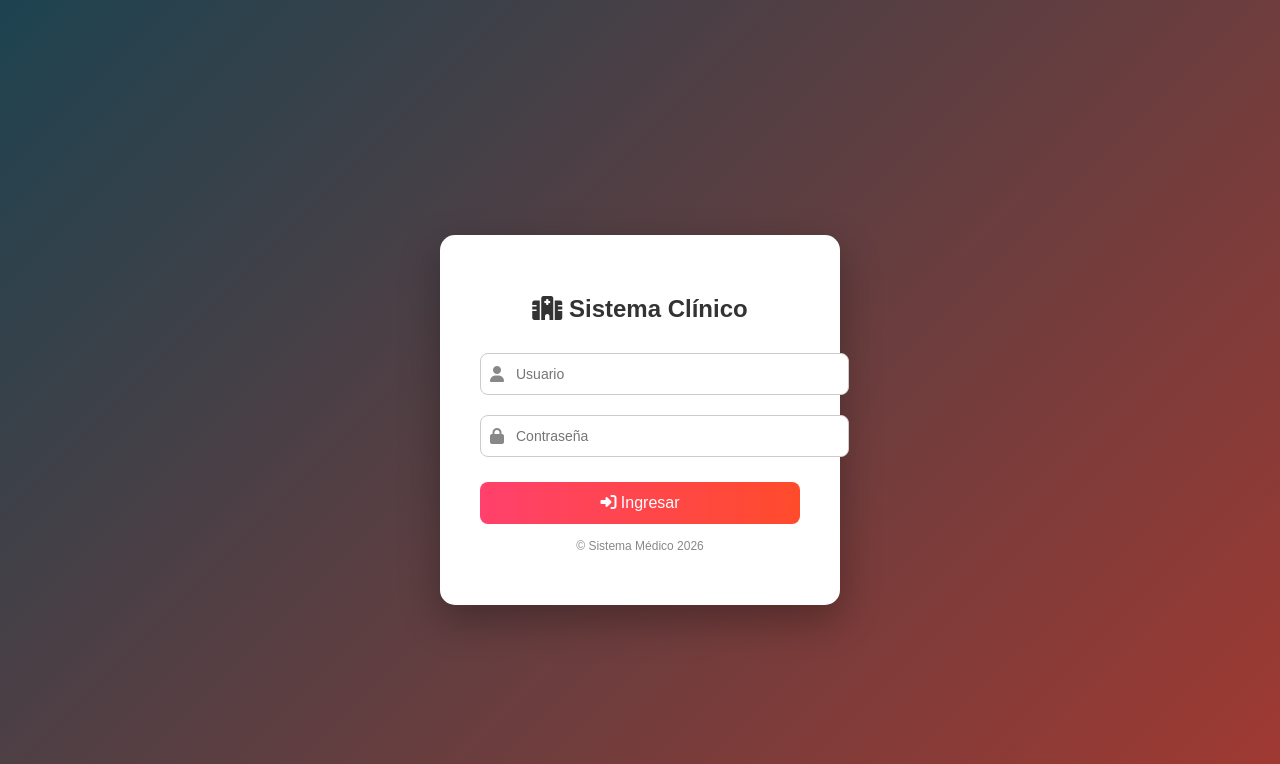
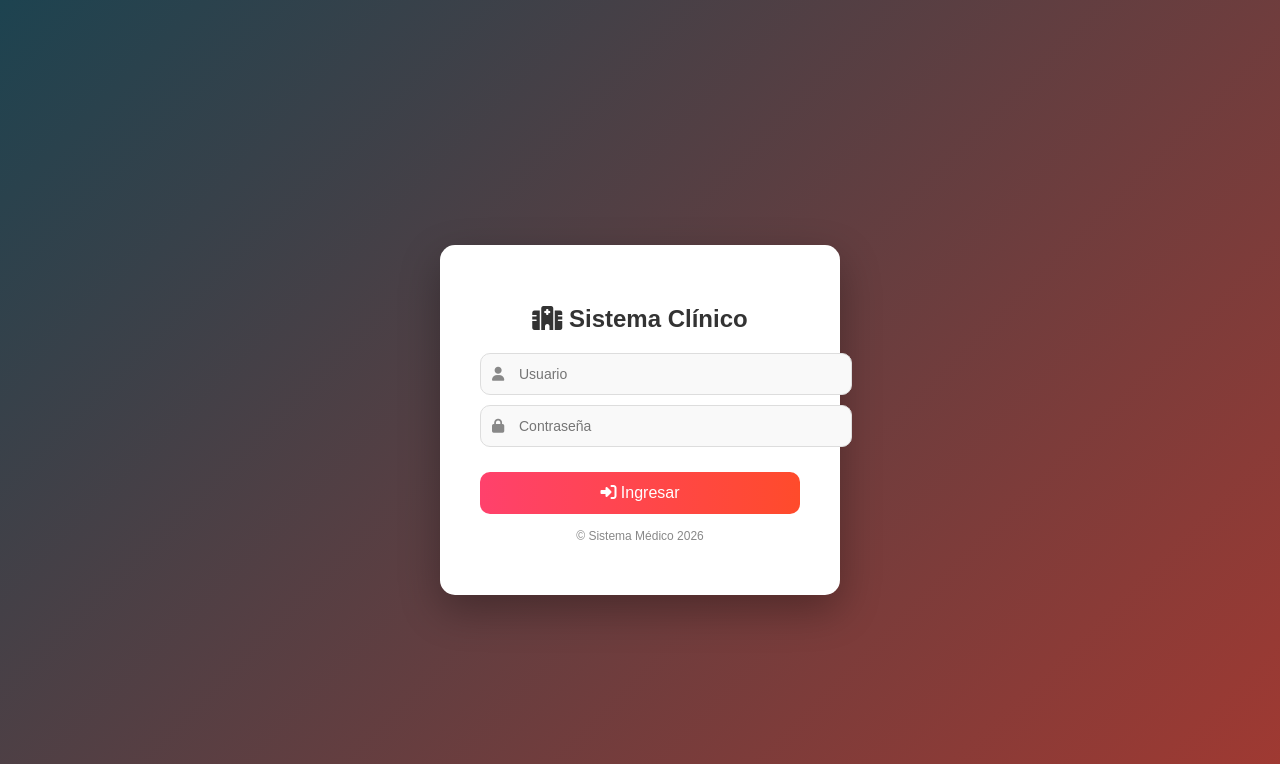
Before and after one commit to KuenenRivera/app-pacientes, a Flask app: page /login in a window 1280 px wide. Shown: the top 764 px of the page. Run offline with Flask 3, Linux system fonts and the light colour scheme.

Commit message:
mejora diseño login responsive

```diff
--- a/static/styles.css
+++ b/static/styles.css
@@ -1,7 +1,7 @@
 /* ===== BODY ===== */
 body.login-body {
     margin: 0;
-    min-height: 100vh; /* 🔥 FIX móvil */
+    min-height: 100vh;
     font-family: Arial, sans-serif;
 
     background: linear-gradient(135deg, #1d4350, #a43931);
@@ -10,7 +10,7 @@ body.login-body {
     justify-content: center;
     align-items: center;
 
-    padding: 20px; /* 🔥 evita que se pegue en bordes en móvil */
+    padding: 20px;
 }
 
 /* ===== CONTENEDOR ===== */
@@ -26,7 +26,7 @@ body.login-body {
     background: white;
     padding: 40px;
     width: 320px;
-    max-width: 100%; /* 🔥 evita desbordes en móvil */
+    max-width: 100%;
 
     border-radius: 15px;
     box-shadow: 0 15px 40px rgba(0,0,0,0.3);
@@ -36,7 +36,6 @@ body.login-body {
     transition: transform 0.2s ease;
 }
 
-/* efecto elegante */
 .login-card:hover {
     transform: translateY(-3px);
 }
@@ -47,23 +46,48 @@ body.login-body {
     color: #333;
 }
 
-/* ===== INPUTS ===== */
-.login-card input {
-    width: 100%;
-    padding: 12px;
+/* ===== INPUT GROUP (ICONOS) ===== */
+.input-group {
+    position: relative;
     margin: 10px 0;
+}
 
-    border: 1px solid #ccc;
-    border-radius: 8px;
-
+/* icono */
+.input-group i {
+    position: absolute;
+    left: 12px;
+    top: 50%;
+    transform: translateY(-50%);
+    color: #888;
     font-size: 14px;
 }
 
-/* focus bonito */
-.login-card input:focus {
-    border-color: #a43931;
+/* ===== INPUTS ===== */
+.input-group input {
+    width: 100%;
+    padding: 12px 12px 12px 38px;
+
+    border: 1px solid #ddd;
+    border-radius: 10px;
+
+    font-size: 14px;
+    background: #f9f9f9;
+
     outline: none;
-    box-shadow: 0 0 5px rgba(164, 57, 49, 0.3);
+    transition: all 0.2s ease;
+}
+
+/* 🔥 FIX líneas raras */
+.input-group input:focus {
+    border-color: #ff4b2b;
+    background: #fff;
+
+    box-shadow: 0 0 0 2px rgba(255, 75, 43, 0.2);
+}
+
+/* evita estilos raros del navegador */
+input:invalid {
+    box-shadow: none;
 }
 
 /* ===== BOTÓN ===== */
@@ -76,7 +100,7 @@ body.login-body {
     color: white;
 
     border: none;
-    border-radius: 8px;
+    border-radius: 10px;
 
     font-size: 16px;
     cursor: pointer;
@@ -87,6 +111,13 @@ body.login-body {
 .login-card button:hover {
     opacity: 0.9;
     transform: scale(1.02);
+}
+
+/* ===== FOOTER ===== */
+.login-footer {
+    margin-top: 15px;
+    font-size: 12px;
+    color: #888;
 }
 
 /* ========================= */
@@ -109,9 +140,9 @@ body.login-body {
         font-size: 20px;
     }
 
-    .login-card input {
-        padding: 14px;
-        font-size: 16px; /* 🔥 mejor para táctil */
+    .input-group input {
+        padding: 14px 14px 14px 40px;
+        font-size: 16px;
     }
 
     .login-card button {
@@ -136,27 +167,3 @@ body.login-body {
     }
 
 }
-
-/* ICONOS EN INPUT */
-.input-group {
-    position: relative;
-}
-
-.input-group i {
-    position: absolute;
-    left: 10px;
-    top: 50%;
-    transform: translateY(-50%);
-    color: #888;
-}
-
-.input-group input {
-    padding-left: 35px; /* espacio para icono */
-}
-
-/* FOOTER */
-.login-footer {
-    margin-top: 15px;
-    font-size: 12px;
-    color: #888;
-}
```
